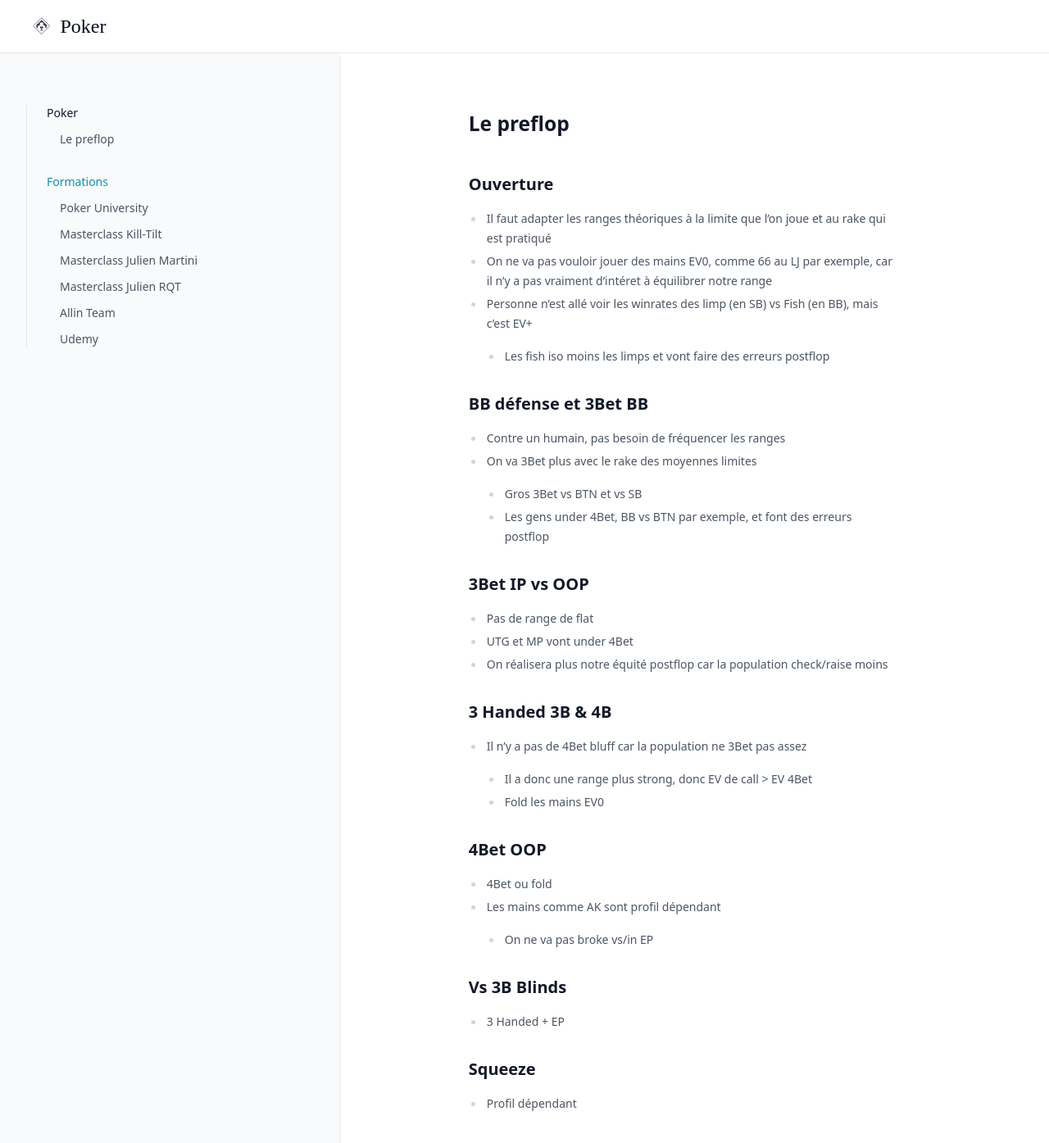
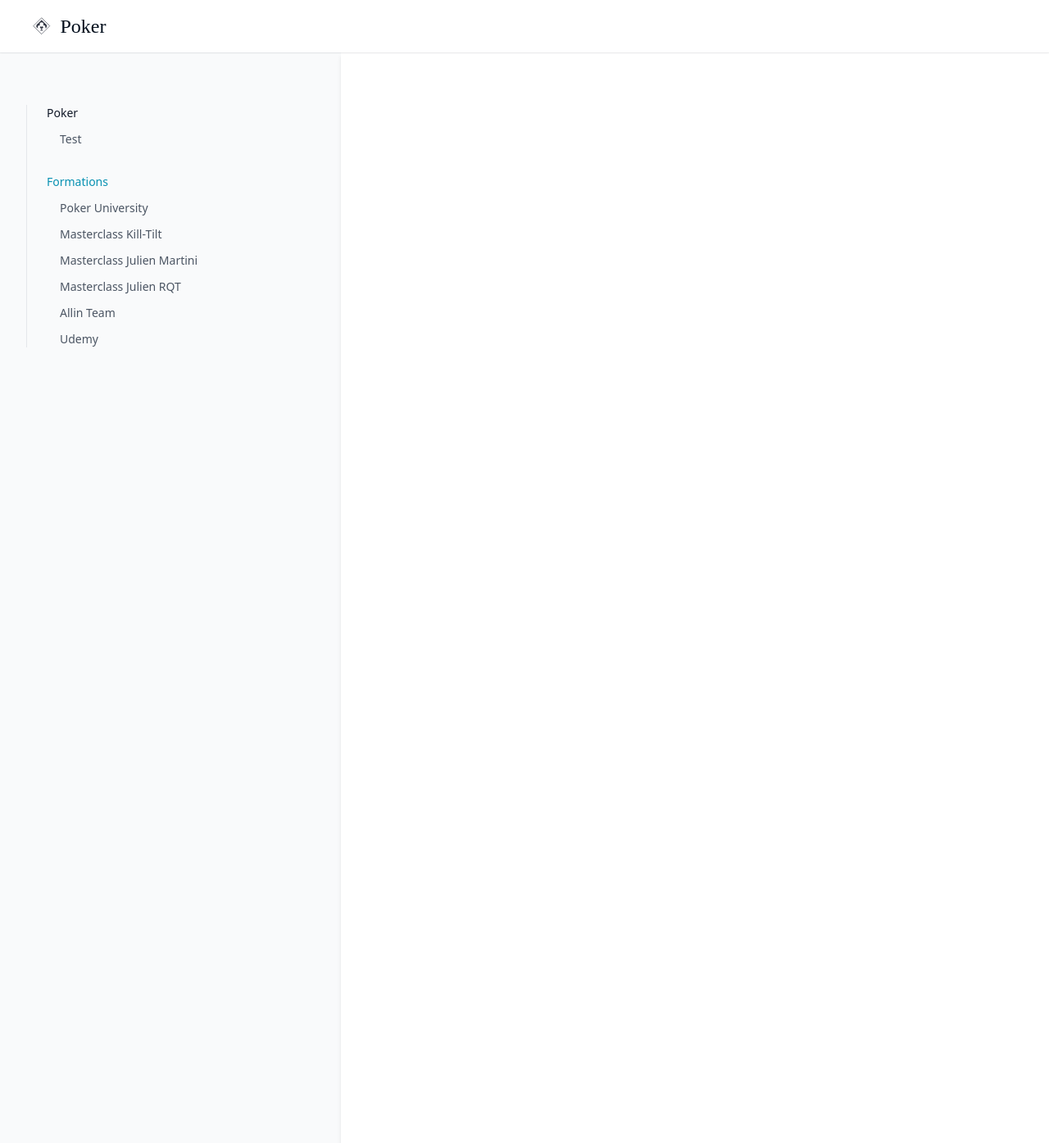
Before and after one commit to greglejeune/ebook, a Jekyll site: the page built from _poker/preflop.md, in a window 1280 px wide and 1400 px high. Shown: the top 1395 px of the window at 82% size. Built offline with Jekyll 4.4.1, drawn with Linux system fonts in a browser that asks for light colours.

Commit message:
Update preflop.md

```diff
--- a/_poker/preflop.md
+++ b/_poker/preflop.md
@@ -1,48 +1,6 @@
 ---
 layout: poker
-title: "Le preflop"
+title: "Test"
 category: pu
-source: https://www.youtube.com/watch?v=kW6Ldu5o6IQ
+source:
 ---
-
-# Le preflop
-
-## Ouverture
-
-- Il faut adapter les ranges théoriques à la limite que l'on joue et au rake qui est pratiqué
-- On ne va pas vouloir jouer des mains EV0, comme 66 au LJ par exemple, car il n'y a pas vraiment d'intéret à équilibrer notre range
-- Personne n'est allé voir les winrates des limp (en SB) vs Fish (en BB), mais c'est EV+
-  - Les fish iso moins les limps et vont faire des erreurs postflop
-
-## BB défense et 3Bet BB
-
-- Contre un humain, pas besoin de fréquencer les ranges
-- On va 3Bet plus avec le rake des moyennes limites
-  - Gros 3Bet vs BTN et vs SB
-  - Les gens under 4Bet, BB vs BTN par exemple, et font des erreurs postflop
-
-## 3Bet IP vs OOP
-
-- Pas de range de flat
-- UTG et MP vont under 4Bet
-- On réalisera plus notre équité postflop car la population check/raise moins
-
-## 3 Handed 3B & 4B
-
-- Il n'y a pas de 4Bet bluff car la population ne 3Bet pas assez
-  - Il a donc une range plus strong, donc EV de call > EV 4Bet
-  - Fold les mains EV0
-
-## 4Bet OOP
-
-- 4Bet ou fold
-- Les mains comme AK sont profil dépendant
-  - On ne va pas broke vs/in EP
-
-## Vs 3B Blinds
-
-- 3 Handed + EP
-
-## Squeeze
-
-- Profil dépendant
```
